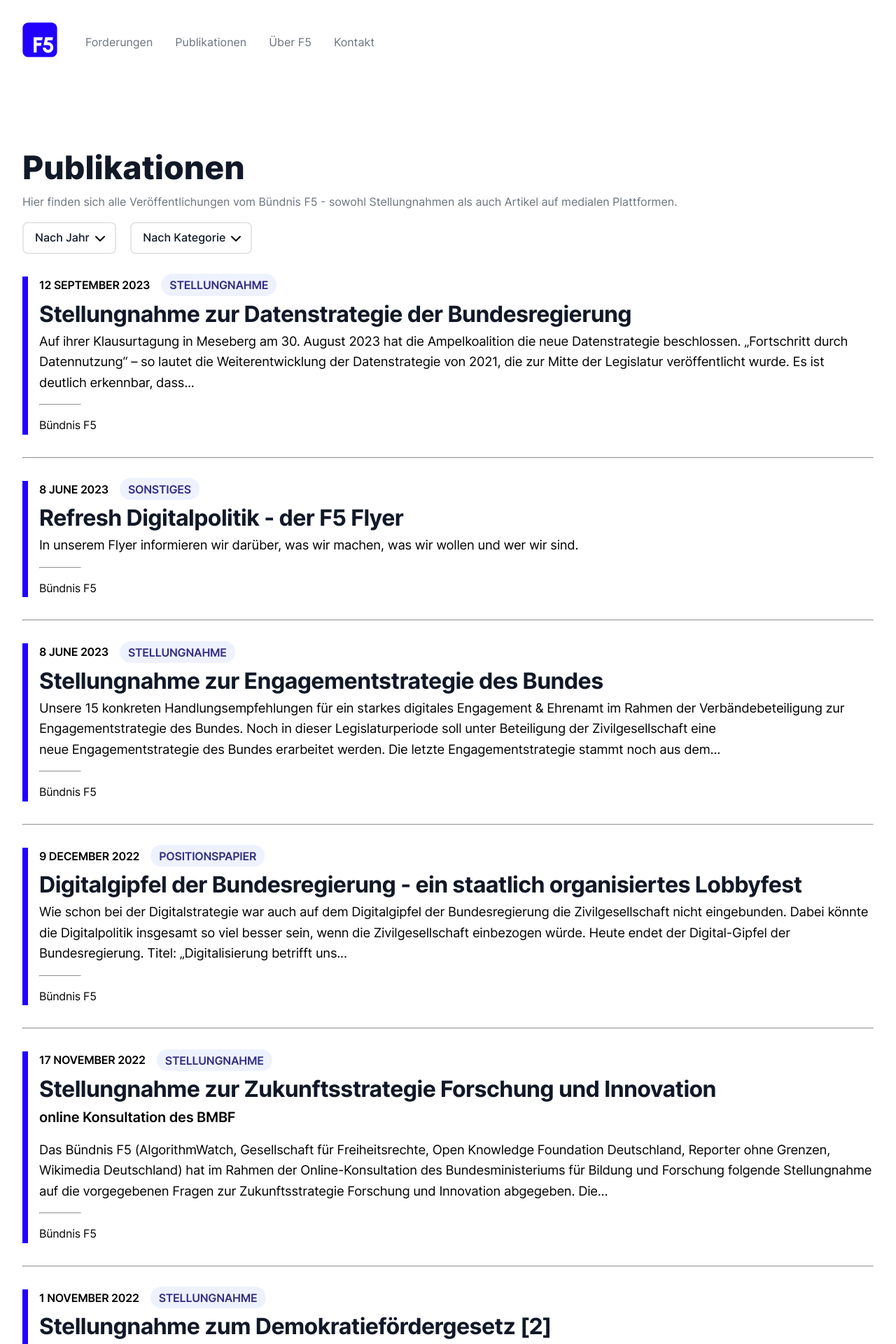
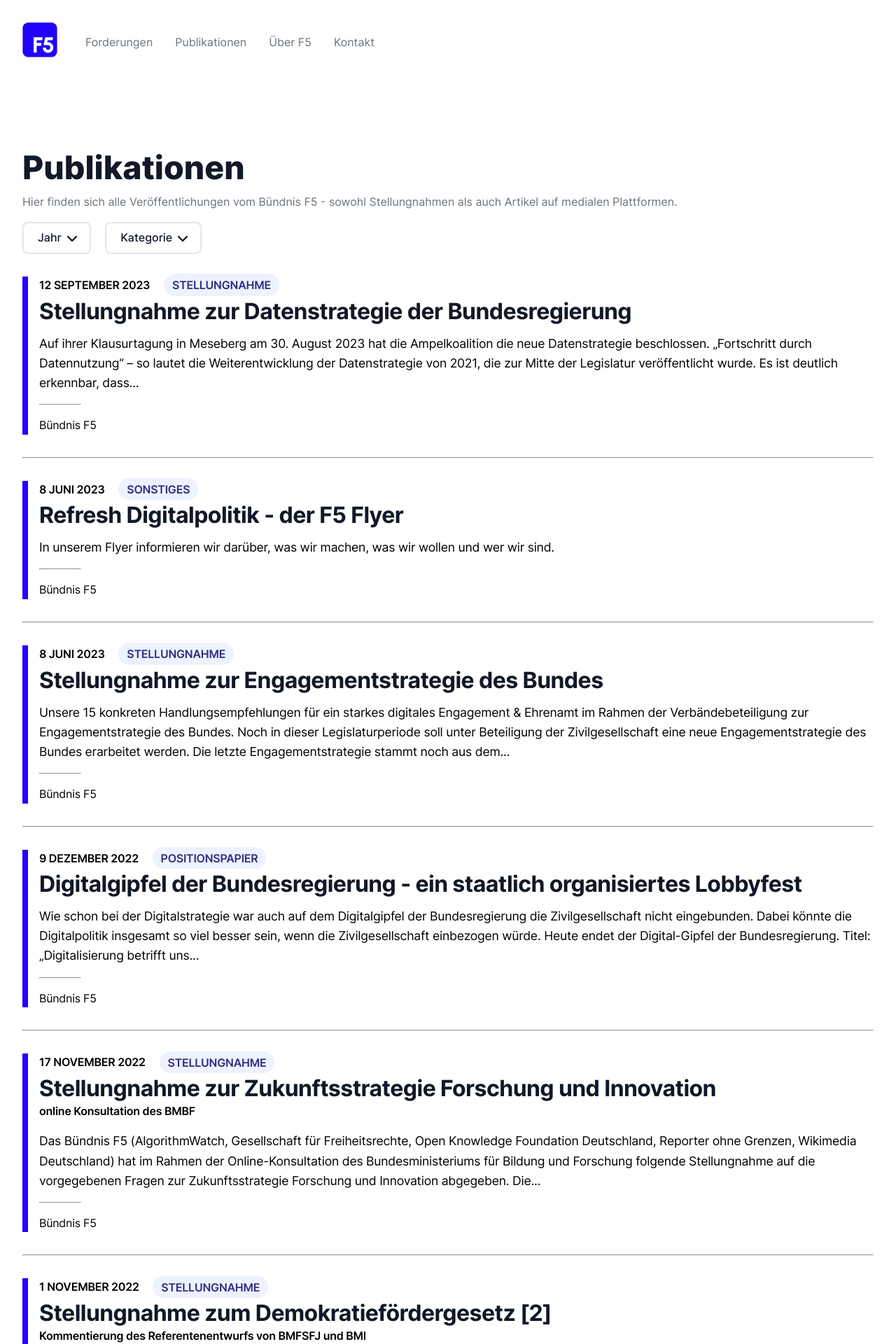
Before and after one commit to okfde/buendnis-f5, a Jekyll site: the page built from publikationen.html, in a window 1280 px wide. Shown: the top 1920 px of the page at 70% size. Built offline with Jekyll 4.4.1, drawn with Linux system fonts in a browser that asks for light colours; some of the changed text lies outside the part shown.

Commit message:
Implementation of the feedback (#5)
* Implementation of the feedback

First round of feedback has been implemented

* More links set to markdown

```diff
--- a/_sass/_custom.scss
+++ b/_sass/_custom.scss
@@ -112,6 +112,10 @@ p {
   &:not(:last-of-type) {
     margin-right: 0.5rem;
   }
+}
+
+.mb-2 {
+  margin-bottom: .75rem !important;
 }
 
 // Header
@@ -268,7 +272,7 @@ address {
   font-weight: 500;
   border-radius: 0.5rem;
   border: 2px solid rgba(230, 230, 230, 1);
-  padding: 0.5rem 1rem;
+  padding: 0.5rem 1.25rem;
   list-style: none;
   list-style-type: none;
 
@@ -284,7 +288,7 @@ address {
 .dropdown ul {
   position: absolute;
   padding: 0;
-  width: 10rem;
+  min-width: 100%;
   box-sizing: border-box;
   z-index: 2;
   background: $white;
@@ -308,6 +312,7 @@ address {
     text-align: left;
     font-size: 1rem;
     font-family: "Inter", sans-serif;
+    word-wrap: break-word;
 
     &:hover {
       background-color: $gray-50;
@@ -361,9 +366,9 @@ address {
 
   &-title {
     font-weight: 700;
-    font-size: 2.5rem;
+    font-size: 2rem;
     letter-spacing: -0.035rem;
-    line-height: 3rem;
+    line-height: 2.5rem;
     margin-block: 0.5rem;
 
     & a {
@@ -429,7 +434,7 @@ address {
 
   &-subtitle {
     font-weight: 600;
-    font-size: 1.25rem;
+    font-size: 1rem;
     color: $black;
   }
 
@@ -458,12 +463,13 @@ address {
 
   &-content {
     & p {
-      font-size: 1.2rem;
       color: $black;
     }
   }
 
   &-extra {
+    margin-top: 2rem;
+
     & strong {
       margin-right: 1.5rem;
     }
@@ -502,13 +508,12 @@ address {
 
   & .publication-subtitle {
     font-weight: 600;
-    font-size: 1.25rem;
     color: $black;
   }
 
   & .publication-summary {
     display: block;
-    font-size: 1.15rem;
+    font-size: 1.1rem;
     color: $black;
     padding-bottom: 1rem;
   }
@@ -739,9 +744,9 @@ footer {
 
     &-title {
       font-weight: 700;
-      font-size: 1.25rem;
+      font-size: 1.5rem;
       letter-spacing: -0.035rem;
-      line-height: 2.5rem;
+      line-height: 2rem;
       margin-block: 0.5rem;
     }
 
@@ -759,4 +764,8 @@ footer {
       }
     }
   }
+  .publication-list .publication-title {
+    font-size: 1.75rem;
+    line-height: 2rem;
+  }
 }
--- a/publikationen.html
+++ b/publikationen.html
@@ -13,9 +13,9 @@ title: Publikationen
         {% assign publikationen = site.publikationen | sort: 'date' | reverse %}
 
         <div id="year-filter">
-            <details class="dropdown">
-                <summary role="button">
-                    Nach Jahr
+            <details id="yearFilter" class="dropdown">
+                <summary id="yearCurrent" role="button">
+                    Jahr
                 </summary>
                 <ul>
                     <li><button class="button-filter filtered" onclick="changeYear('year-all')">Alle</button></li>
@@ -33,20 +33,21 @@ title: Publikationen
         </div>
 
         <div id="publication-filter">
-            <details class="dropdown">
-                <summary role="button">
-                    Nach Kategorie
+            <details id="categoryFilter" class="dropdown">
+                <summary id="categoryCurrent" role="button">
+                    Kategorie
                 </summary>
                 <ul>
                     <li><button class="button-filter categorized" onclick="changeType('all_types')">Alle</button></li>
-                    {% assign categories = "" %}
+                    {% assign categories = "" | split: ", " %}
                     {% for publikation in site.publikationen %}
                     {% assign category = publikation.categories %}
                     {% assign categories = categories | concat: category %}
                     {% endfor %}
                     {% assign categories = categories | uniq | sort %}
                     {% for category in categories %}
-                        <li><button class="button-filter" id="{{ category }}" onclick="changeType('{{ category }}')">{{ category | capitalize }}</button></li>
+                    <li><button class="button-filter" id="{{ category }}" onclick="changeType('{{ category }}')">{{
+                            category | capitalize }}</button></li>
                     {% endfor %}
                 </ul>
             </details>
@@ -56,9 +57,28 @@ title: Publikationen
         <div class="publication-item year-all all_types {{ publikation.categories }} year-{{ publikation.date | date: '%Y' }}"
             data-event-date="{{ publikation.date | date: '%Y-%m-%d' }}">
             <article class="publication-list">
-                <p class="publication-date">{{ publikation.date | date: "%-d %B %Y" }}<span
-                        class="publication-category">{{ publikation.categories }}</span></p>
-                <h1 class="publication-title"><a href="{{ publikation.url }}">{{ publikation.title }}</a></h1>
+                <p class="publication-date">
+                    <time datetime="{{ publikation.date }}">
+                        {{ publikation.date | date: "%-d" }}{% assign m = publikation.date | date: "%-m" %}
+                        {% case m %}
+                        {% when '1' %}Januar
+                        {% when '2' %}Februar
+                        {% when '3' %}M&auml;rz
+                        {% when '4' %}April
+                        {% when '5' %}Mai
+                        {% when '6' %}Juni
+                        {% when '7' %}Juli
+                        {% when '8' %}August
+                        {% when '9' %}September
+                        {% when '10' %}Oktober
+                        {% when '11' %}November
+                        {% when '12' %}Dezember
+                        {% endcase %}
+                        {{ publikation.date | date: "%Y" }}
+                    </time>
+                    <span class="publication-category">{{ publikation.categories }}</span>
+                </p>
+                <h1 class="publication-title {% unless publikation.subtitle %}mb-2{% endunless %}"><a href="{{ publikation.url }}">{{ publikation.title }}</a></h1>
                 {% if publikation.subtitle %}<p class="publication-subtitle">{{ publikation.subtitle }}</p>{% endif
                 %}
                 <div class="publication-summary">{{ publikation.content | truncatewords:40 | strip_html }}</div>
```
Also changed, not shown: other parts of publikationen.html (+26 -0 lines), _layouts/publikation.html (+24 -2 lines). Lines whose indentation alone changed are shown as unchanged.
